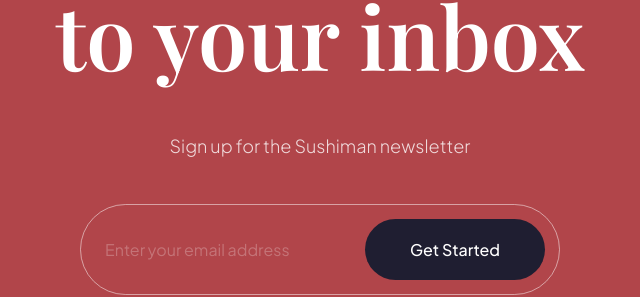
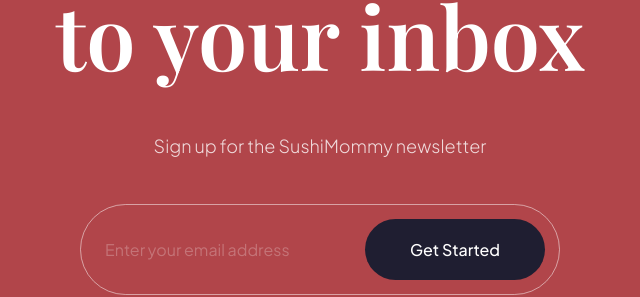
Before and after one commit to minhouuuuuu/nguyen-minh-sushi, a website built with Vite: page index.html in a window 1280 px wide. Shown: the part 3912-4209 px from the top of the page, 320-960 px from the left. Built offline with nearby package versions, Linux system fonts and the light colour scheme.

Commit message:
newsletter fix

```diff
--- a/index.html
+++ b/index.html
@@ -321,7 +321,7 @@
         Get offers stright <br />
         to your inbox
       </h2>
-      <p data-aos="fade-up">Sign up for the Sushiman newsletter</p>
+      <p data-aos="fade-up">Sign up for the SushiMommy newsletter</p>
 
       <div class="subscription__form" data-aos="fade-up">
         <input type="text" placeholder="Enter your email address"/>
```
